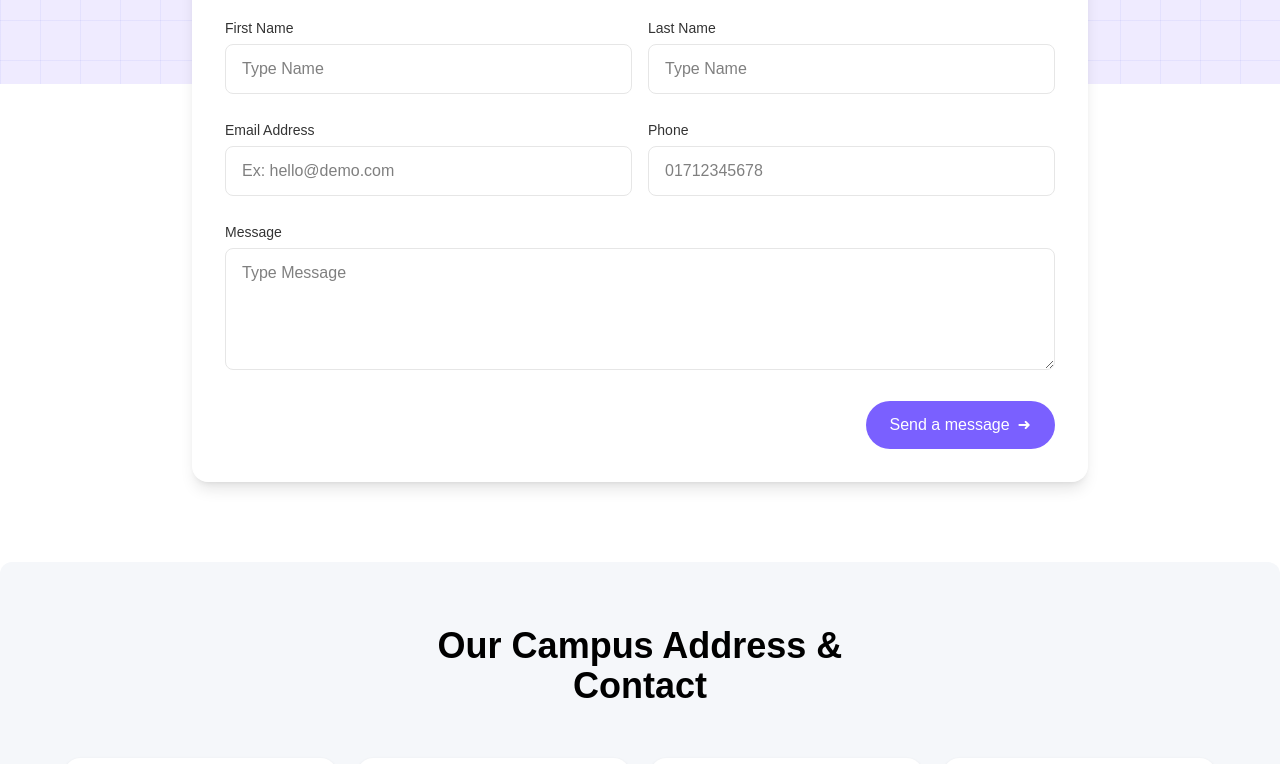
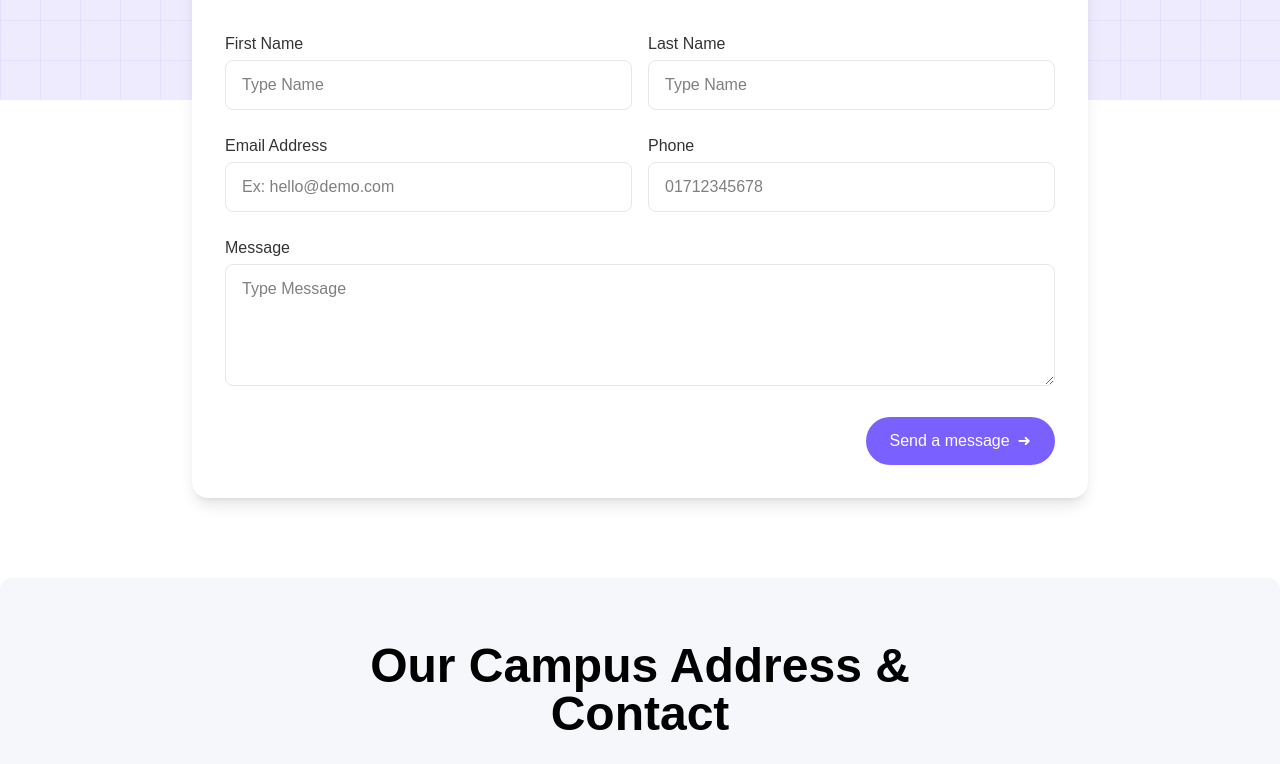
Before and after one commit to apurbo-47/eduvibe, a Next.js app: page /contact in a window 1280 px wide. Shown: the part 620-1384 px from the top of the page. Built offline with nearby package versions, Linux system fonts and the light colour scheme.

Commit message:
update:responsive design

```diff
--- a/components/shared/address.tsx
+++ b/components/shared/address.tsx
@@ -4,8 +4,8 @@ import React from "react";
 const Address = () => {
   return (
     <div className="w-full max-w-330 mx-auto p-5 md:p-16 rounded-xl bg-[#F5F7FA]">
-      <div className="max-w-md mx-auto text-center font-bold mb-6 md:mb-13">
-        <h1 className=" text-2xl md:text-4xl">Our Campus Address & Contact </h1>
+      <div className="max-w-xl mx-auto text-center font-bold mb-6 md:mb-13">
+        <h1 className=" text-2xl md:text-5xl">Our Campus Address & Contact </h1>
       </div>
 
       <div className="grid grid-cols-2 md:grid-cols-3 lg:grid-cols-4 gap-2.5 md:gap-5">
--- a/components/shared/contactForm.tsx
+++ b/components/shared/contactForm.tsx
@@ -35,6 +35,7 @@ export default function ContactForm() {
     }
 
     toast.success("Message sent successfully 🚀");
+
     setForm({
       firstName: "",
       lastName: "",
@@ -51,7 +52,7 @@ export default function ContactForm() {
         <h2 className="text-2xl md:text-4xl text-[#333333] font-semibold mb-2 md:mb-4">
           Send us a message
         </h2>
-        <p className="text-[#4C4C4C] text-sm md:text-lg mb-8 max-w-xl">
+        <p className="text-[#4C4C4C] text-sm md:text-lg mb-4 md:mb-8 max-w-xl">
           Have a question, request, or emergency need? Our team is here to help.
           Reach out anytime and well respond promptly.
         </p>
@@ -60,7 +61,9 @@ export default function ContactForm() {
           {/* Name */}
           <div className="grid md:grid-cols-2 gap-4">
             <div>
-              <label className="text-sm text-[#333333]">First Name</label>
+              <label className="text-sm md:text-base text-[#333333]">
+                First Name
+              </label>
               <input
                 type="text"
                 name="firstName"
@@ -73,7 +76,9 @@ export default function ContactForm() {
             </div>
 
             <div>
-              <label className="text-sm text-[#333333]">Last Name</label>
+              <label className="text-sm md:text-base text-[#333333]">
+                Last Name
+              </label>
               <input
                 type="text"
                 name="lastName"
@@ -89,7 +94,9 @@ export default function ContactForm() {
           {/* Email + Phone */}
           <div className="grid md:grid-cols-2 gap-4">
             <div>
-              <label className="text-sm text-[#333333]">Email Address</label>
+              <label className="text-sm md:text-base text-[#333333]">
+                Email Address
+              </label>
               <input
                 type="email"
                 name="email"
@@ -102,7 +109,9 @@ export default function ContactForm() {
             </div>
 
             <div>
-              <label className="text-sm text-[#333333]">Phone</label>
+              <label className="text-sm md:text-base text-[#333333]">
+                Phone
+              </label>
               <input
                 type="text"
                 inputMode="numeric"
@@ -118,7 +127,9 @@ export default function ContactForm() {
 
           {/* Message */}
           <div>
-            <label className="text-sm text-[#333333]">Message</label>
+            <label className="text-sm md:text-base text-[#333333]">
+              Message
+            </label>
             <textarea
               name="message"
               placeholder="Type Message"
--- a/components/shared/contactHero.tsx
+++ b/components/shared/contactHero.tsx
@@ -22,10 +22,10 @@ const ContactHero = () => {
 
       <div className="text-center">
         <h3 className=" text-lg md:text-2xl font-bold">Contact Us</h3>
-        <h1 className="max-w-sm mx-auto text-2xl md:text-4xl font-bold mt-2.5 md:mt-8 ">
+        <h1 className="max-w-xl mx-auto  text-2xl md:text-5xl font-bold mt-2.5 md:mt-8 ">
           Get in Touch with Our University
         </h1>
-        <p className="mt-2.5 md:mt-8 max-w-2xl mx-auto">
+        <p className="mt-2.5 md:mt-8 max-w-2xl mx-auto text-xs md:text-base">
           We’re here to help with your questions, admissions inquiries, and
           general information. Get in touch with our team and we’ll guide you
           with the support you need every step of the way.
```
